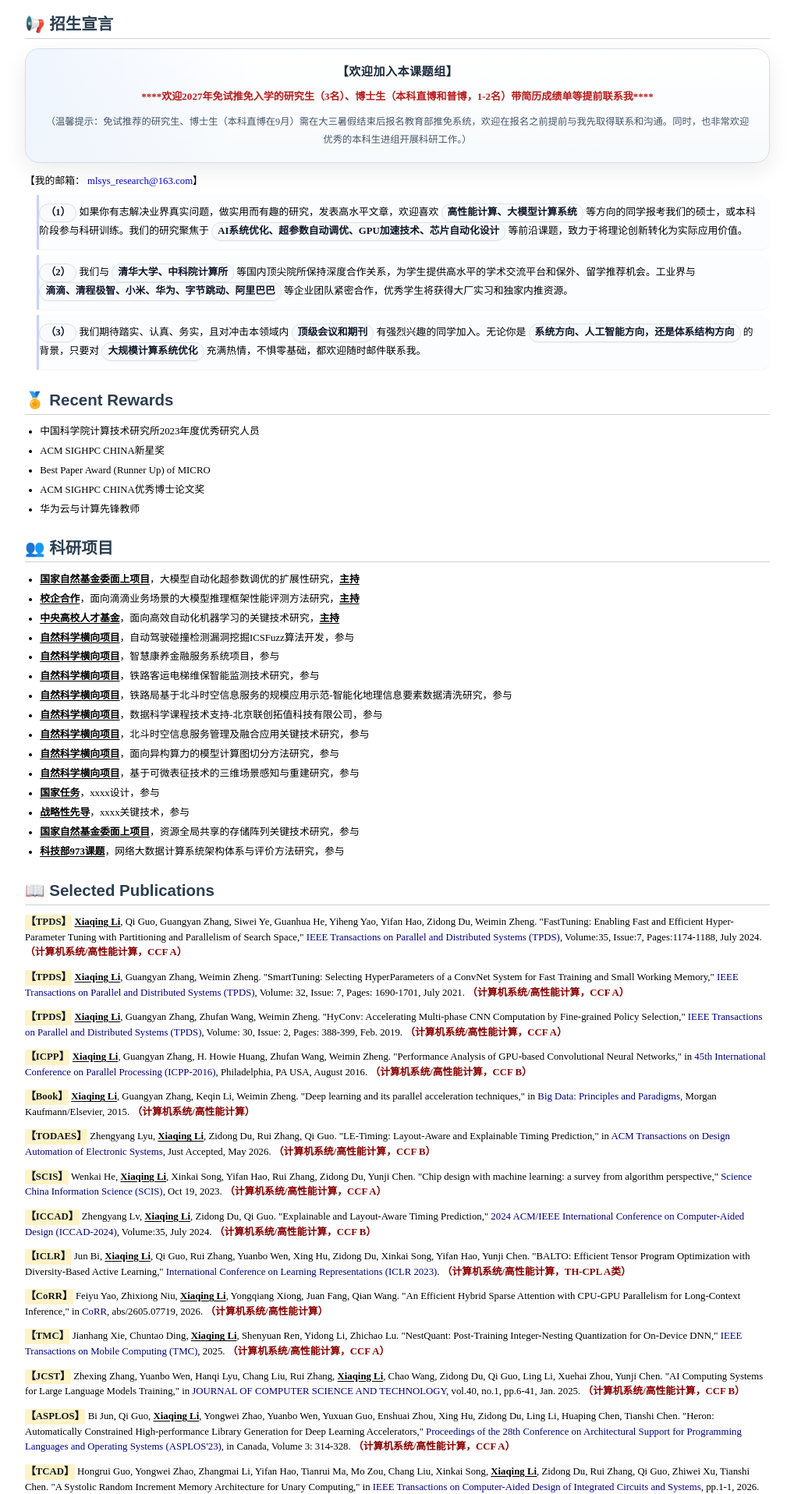
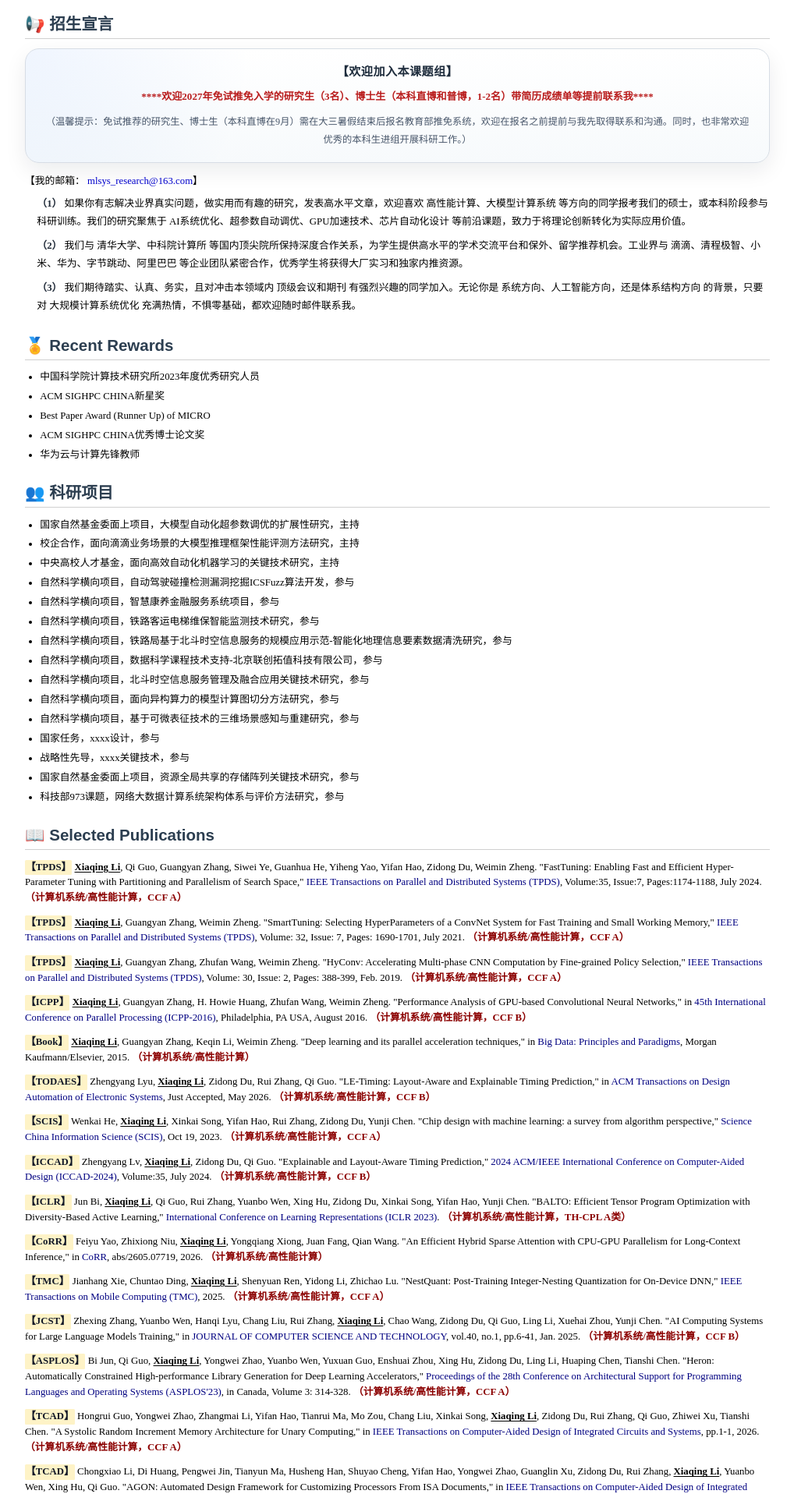
Before and after one commit to mlsys-research-jedy/mlsys-research-jedy.github.io, a Jekyll site: the page index.html, which Jekyll copies as it is, in a window 1280 px wide. Shown: the part 463-2379 px from the top of the page at 78% size, without its empty margins (123-1141 px from the left). Built offline with Jekyll 4.4.1, drawn with Linux system fonts in a browser that asks for light colours.

Commit message:
Simplify recruitment styling and remove project underlines

```diff
--- a/index.html
+++ b/index.html
@@ -100,21 +100,7 @@
         .recruit-section strong {
             font-weight: 700;
             color: #000000;
-        }
-        .recruit-section .underline {
-            text-decoration: underline;
-            text-decoration-thickness: auto;
-            text-underline-offset: 0.12em;
-        }
-        .recruit-section .emphasis {
-            color: #0f172a;
-            font-weight: 800;
-            background: #f8fafc;
-            border: 1px solid #dbe3ee;
-            border-radius: 999px;
-            padding: 0.08em 0.55em;
-            display: inline-block;
-            box-shadow: 0 1px 2px rgba(15, 23, 42, 0.04);
+            text-decoration: none;
         }
         .no-underline {
             text-decoration: none;
@@ -179,12 +165,13 @@
             margin-top: 0.4em;
         }
         .recruit-list li {
-            margin-bottom: 0.8em;
-            padding: 0.85em 1em;
-            border-left: 3px solid #c7d2fe;
-            background: #fbfdff;
-            border-radius: 0 12px 12px 0;
-            box-shadow: 0 1px 0 rgba(15, 23, 42, 0.04);
+            margin-bottom: 0.7em;
+            padding-left: 0;
+            line-height: 1.8;
+        }
+        .recruit-list .item-index {
+            font-weight: 700;
+            color: #1f2937;
         }
         @media (max-width: 600px) {
             body { padding: 0 15px 0 10px; }
@@ -235,9 +222,9 @@
 
 
 <ul class="recruit-list">
-    <li><span class="emphasis">（1）</span> 如果你有志解决业界真实问题，做实用而有趣的研究，发表高水平文章，欢迎喜欢 <span class="emphasis">高性能计算、大模型计算系统</span> 等方向的同学报考我们的硕士，或本科阶段参与科研训练。我们的研究聚焦于 <span class="emphasis">AI系统优化、超参数自动调优、GPU加速技术、芯片自动化设计</span> 等前沿课题，致力于将理论创新转化为实际应用价值。</li>
-    <li><span class="emphasis">（2）</span> 我们与 <span class="emphasis">清华大学、中科院计算所</span> 等国内顶尖院所保持深度合作关系，为学生提供高水平的学术交流平台和保外、留学推荐机会。工业界与 <span class="emphasis">滴滴、清程极智、小米、华为、字节跳动、阿里巴巴</span> 等企业团队紧密合作，优秀学生将获得大厂实习和独家内推资源。</li>
-    <li><span class="emphasis">（3）</span> 我们期待踏实、认真、务实，且对冲击本领域内 <span class="emphasis">顶级会议和期刊</span> 有强烈兴趣的同学加入。无论你是 <span class="emphasis">系统方向、人工智能方向，还是体系结构方向</span> 的背景，只要对 <span class="emphasis">大规模计算系统优化</span> 充满热情，不惧零基础，都欢迎随时邮件联系我。</li>
+    <li><span class="item-index">（1）</span> 如果你有志解决业界真实问题，做实用而有趣的研究，发表高水平文章，欢迎喜欢 高性能计算、大模型计算系统 等方向的同学报考我们的硕士，或本科阶段参与科研训练。我们的研究聚焦于 AI系统优化、超参数自动调优、GPU加速技术、芯片自动化设计 等前沿课题，致力于将理论创新转化为实际应用价值。</li>
+    <li><span class="item-index">（2）</span> 我们与 清华大学、中科院计算所 等国内顶尖院所保持深度合作关系，为学生提供高水平的学术交流平台和保外、留学推荐机会。工业界与 滴滴、清程极智、小米、华为、字节跳动、阿里巴巴 等企业团队紧密合作，优秀学生将获得大厂实习和独家内推资源。</li>
+    <li><span class="item-index">（3）</span> 我们期待踏实、认真、务实，且对冲击本领域内 顶级会议和期刊 有强烈兴趣的同学加入。无论你是 系统方向、人工智能方向，还是体系结构方向 的背景，只要对 大规模计算系统优化 充满热情，不惧零基础，都欢迎随时邮件联系我。</li>
 </ul>
 
 </div>
@@ -257,24 +244,24 @@
     </div>
 
     <!-- ==================== 科研项目 ==================== -->
-    <div class="section">
+    <div class="section project-section">
         <div class="section-title">👥 科研项目</div>
         <ul>
-            <li><span class="bold">国家自然基金委面上项目</span>，大模型自动化超参数调优的扩展性研究，<span class="bold">主持</span></li>
-            <li><span class="bold">校企合作</span>，面向滴滴业务场景的大模型推理框架性能评测方法研究，<span class="bold">主持</span></li>
-            <li><span class="bold">中央高校人才基金</span>，面向高效自动化机器学习的关键技术研究，<span class="bold">主持</span></li>
-            <li><span class="bold">自然科学横向项目</span>，自动驾驶碰撞检测漏洞挖掘ICSFuzz算法开发，参与</li>
-            <li><span class="bold">自然科学横向项目</span>，智慧康养金融服务系统项目，参与</li>
-            <li><span class="bold">自然科学横向项目</span>，铁路客运电梯维保智能监测技术研究，参与</li>
-            <li><span class="bold">自然科学横向项目</span>，铁路局基于北斗时空信息服务的规模应用示范-智能化地理信息要素数据清洗研究，参与</li>
-            <li><span class="bold">自然科学横向项目</span>，数据科学课程技术支持-北京联创拓值科技有限公司，参与</li>
-            <li><span class="bold">自然科学横向项目</span>，北斗时空信息服务管理及融合应用关键技术研究，参与</li>
-            <li><span class="bold">自然科学横向项目</span>，面向异构算力的模型计算图切分方法研究，参与</li>
-            <li><span class="bold">自然科学横向项目</span>，基于可微表征技术的三维场景感知与重建研究，参与</li>
-            <li><span class="bold">国家任务</span>，xxxx设计，参与</li>
-            <li><span class="bold">战略性先导</span>，xxxx关键技术，参与</li>
-            <li><span class="bold">国家自然基金委面上项目</span>，资源全局共享的存储阵列关键技术研究，参与</li>
-            <li><span class="bold">科技部973课题</span>，网络大数据计算系统架构体系与评价方法研究，参与</li>
+            <li>国家自然基金委面上项目，大模型自动化超参数调优的扩展性研究，主持</li>
+            <li>校企合作，面向滴滴业务场景的大模型推理框架性能评测方法研究，主持</li>
+            <li>中央高校人才基金，面向高效自动化机器学习的关键技术研究，主持</li>
+            <li>自然科学横向项目，自动驾驶碰撞检测漏洞挖掘ICSFuzz算法开发，参与</li>
+            <li>自然科学横向项目，智慧康养金融服务系统项目，参与</li>
+            <li>自然科学横向项目，铁路客运电梯维保智能监测技术研究，参与</li>
+            <li>自然科学横向项目，铁路局基于北斗时空信息服务的规模应用示范-智能化地理信息要素数据清洗研究，参与</li>
+            <li>自然科学横向项目，数据科学课程技术支持-北京联创拓值科技有限公司，参与</li>
+            <li>自然科学横向项目，北斗时空信息服务管理及融合应用关键技术研究，参与</li>
+            <li>自然科学横向项目，面向异构算力的模型计算图切分方法研究，参与</li>
+            <li>自然科学横向项目，基于可微表征技术的三维场景感知与重建研究，参与</li>
+            <li>国家任务，xxxx设计，参与</li>
+            <li>战略性先导，xxxx关键技术，参与</li>
+            <li>国家自然基金委面上项目，资源全局共享的存储阵列关键技术研究，参与</li>
+            <li>科技部973课题，网络大数据计算系统架构体系与评价方法研究，参与</li>
         </ul>
     </div>
 
```
